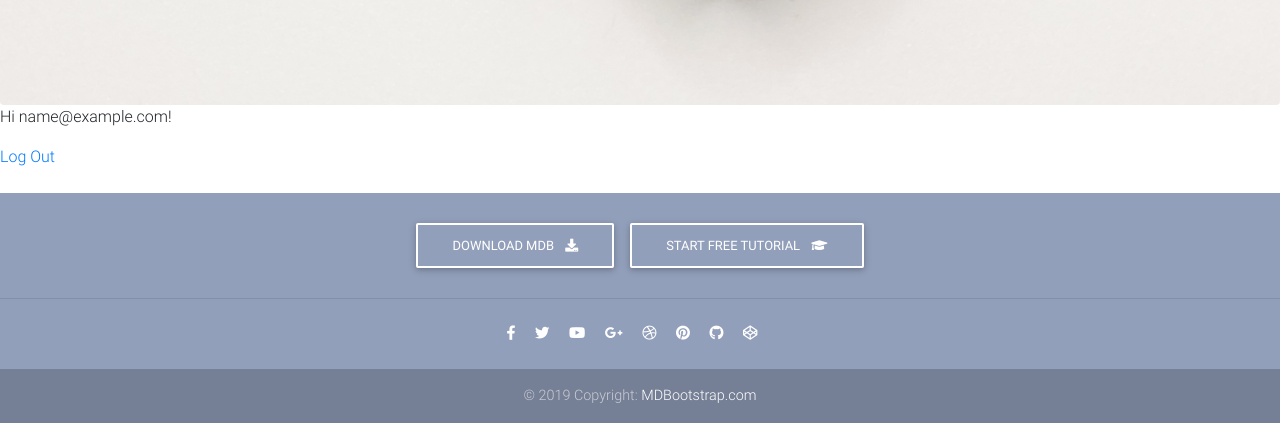
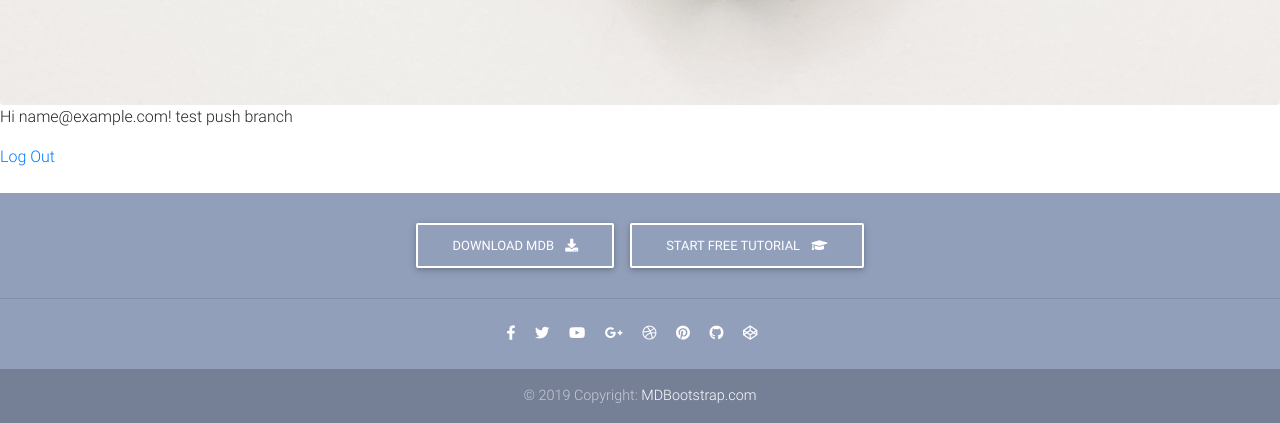
Before and after one commit to kecarrillo/krowkaramel, a Django app: page / in a window 1280 px wide. Shown: the part 1220-1643 px from the top of the page. Run offline with Django 4.2, Linux system fonts and the light colour scheme; the visitor is signed in with stand-in values (Sample User, id 1); parts of the project's set-up code (start-up, migrations or seed data) failed here and were passed over; some libraries are stand-ins or nearby versions.

Commit message:
first push

```diff
--- a/templates/homepage.html
+++ b/templates/homepage.html
@@ -8,7 +8,7 @@
     <h1>Homepage</h1>
     <img class="img-fluid rounded mx-auto d-block" src="{% static 'images/IMG_0075.jpg' %}">
     {% if user.is_authenticated %}
-        <p>Hi {{ user.email }}!</p>
+        <p>Hi {{ user.email }}! test push branch</p>
         <p><a href="{%  url 'account_logout' %}">Log Out</a></p>
     {% else %}
         <p>You are not logged in.</p>
```
